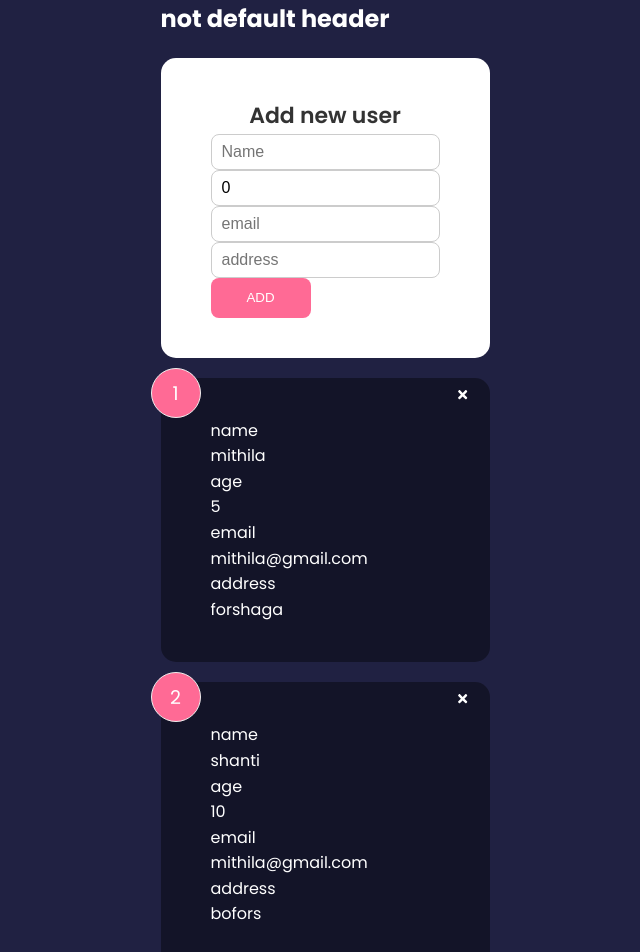
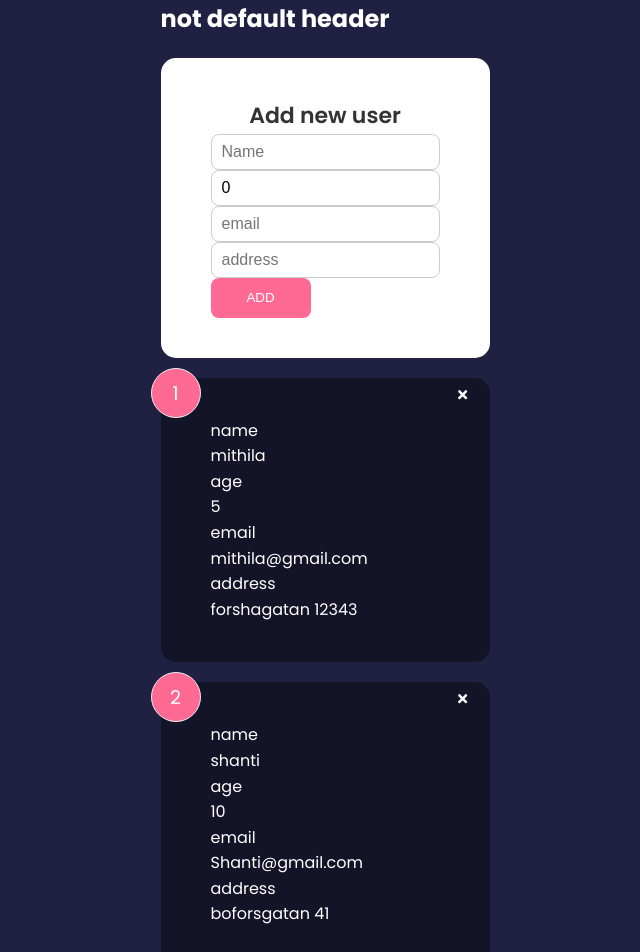
Before and after one commit to Mithila91/recruitment-application, a React (Create React App) app: page / in a window 1280 px wide. Shown: the top 952 px of the page, without its empty margins (315-955 px from the left). Built offline with nearby package versions, Linux system fonts and the light colour scheme.

Commit message:
[WIP]change naming to be more suitable

```diff
--- a/package.json
+++ b/package.json
@@ -10,6 +10,7 @@
     "react": "^17.0.2",
     "react-dom": "^17.0.2",
     "react-icons": "^4.3.1",
+    "react-router-dom": "^6.2.2",
     "react-scripts": "5.0.0",
     "web-vitals": "^2.1.4"
   },
--- a/src/App.js
+++ b/src/App.js
@@ -1,22 +1,22 @@
 import { useState } from 'react'
 import { v4 as uuidv4 } from 'uuid'
 import Header from './components/Header'
-import FeedBackList from './components/FeedBackList'
+import UserList from './components/UserList'
 import FeedBackData from './data/dummyData'
 import FormInput from './components/FormInput'
 
 function App() {
-  const [feedback, setFeedback] = useState(FeedBackData)
+  const [users, setFeedback] = useState(FeedBackData)
 
   const addUser = (newUser) => {
     newUser.id = uuidv4
     console.log(newUser)
-    setFeedback([newUser, ...feedback])
+    setFeedback([newUser, ...users])
   }
 
   const deleteUser = (id) => {
     //gives the array minus the user being deleted
-    setFeedback(feedback.filter((user) => user.id !== id))
+    setFeedback(users.filter((user) => user.id !== id))
   }
 
   return (
@@ -24,7 +24,7 @@ function App() {
       <Header text="not default header" />
       <div className="container">
         <FormInput handleAdd={addUser} />
-        <FeedBackList feedback={feedback} handleDelete={deleteUser} />
+        <UserList users={users} handleDelete={deleteUser} />
       </div>
     </>
   )
--- a/src/components/FeedBackItem.jsx
+++ b/src/components/UserItem.jsx
@@ -4,7 +4,7 @@ import { FaTimes } from 'react-icons/fa'
 import PropTypes from 'prop-types'
 import Card from './shared/Card'
 
-export default function FeedBackItem({ item, handleDelete }) {
+export default function UserItem({ item, handleDelete }) {
   return (
     <Card reverse={true}>
       <div className="num-display">{item.id}</div>
@@ -24,6 +24,6 @@ export default function FeedBackItem({ item, handleDelete }) {
   )
 }
 
-FeedBackItem.prototype = {
+UserItem.prototype = {
   item: PropTypes.object.isRequired,
 }
--- a/src/components/FeedBackList.jsx
+++ b/src/components/UserList.jsx
@@ -1,17 +1,17 @@
 import { motion, AnimatePresence } from 'framer-motion'
 import { FadeInAnimation } from './shared/Animations'
 import PropTypes from 'prop-types'
-import FeedBackItem from './FeedBackItem'
+import UserItem from './UserItem'
 
-export default function FeedBackList({ feedback, handleDelete }) {
-  if (!feedback || feedback.length === 0) {
+export default function UserList({ users, handleDelete }) {
+  if (!users || users.length === 0) {
     return <p>No data</p>
   }
 
   return (
     <div className="feedback-list">
       <AnimatePresence>
-        {feedback.map((item) => (
+        {users.map((item) => (
           <motion.div
             variants={FadeInAnimation}
             initial="offscreen"
@@ -19,11 +19,7 @@ export default function FeedBackList({ feedback, handleDelete }) {
             exit={{ opacity: 0 }}
             key={item.id}
           >
-            <FeedBackItem
-              key={item.id}
-              item={item}
-              handleDelete={handleDelete}
-            />
+            <UserItem key={item.id} item={item} handleDelete={handleDelete} />
           </motion.div>
         ))}
       </AnimatePresence>
@@ -31,8 +27,8 @@ export default function FeedBackList({ feedback, handleDelete }) {
   )
 }
 
-FeedBackList.propTypes = {
-  feedback: PropTypes.arrayOf(
+UserList.propTypes = {
+  users: PropTypes.arrayOf(
     PropTypes.shape({
       id: PropTypes.number.isRequired,
       name: PropTypes.string.isRequired,
--- a/src/data/dummyData.js
+++ b/src/data/dummyData.js
@@ -4,21 +4,21 @@ const FeedBackData = [
     name: 'mithila',
     age: 5,
     email: 'mithila@gmail.com',
-    address: 'forshaga',
+    address: 'forshagatan 12343',
   },
   {
     id: 2,
     name: 'shanti',
     age: 10,
-    email: 'mithila@gmail.com',
-    address: 'bofors',
+    email: 'Shanti@gmail.com',
+    address: 'boforsgatan 41',
   },
   {
     id: 3,
     name: 'husse',
     age: 15,
-    email: 'mithila@gmail.com',
-    address: 'lysviks',
+    email: 'husse@gmail.com',
+    address: 'lysviksgatan 12342',
   },
 ]
 
```
Also changed, not shown: 1 other file (tests, documents, lock files or other folders).
